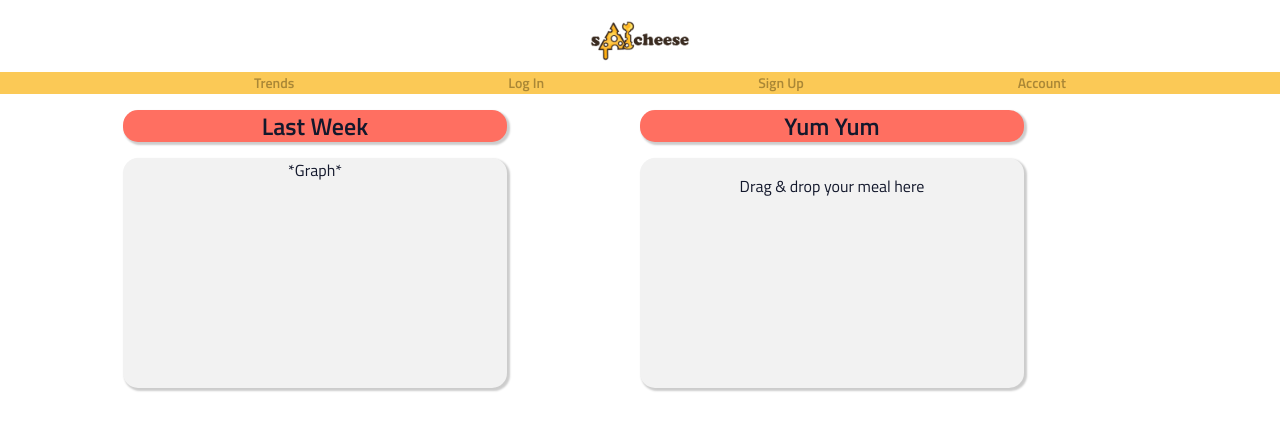
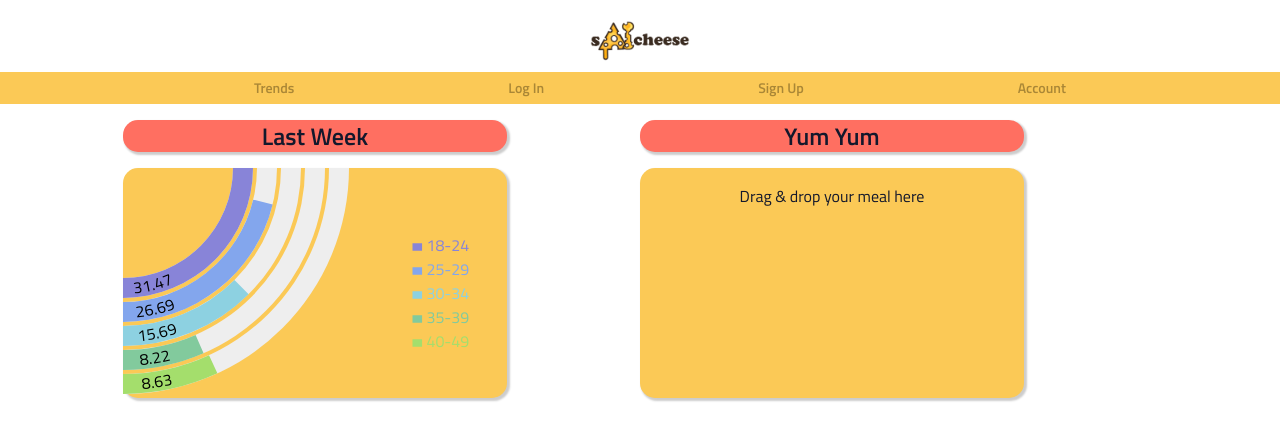
Before and after one commit to CanadianWall/bryce-borer-capstone, a React (Create React App) app: page / in a window 1280 px wide. Shown: the top 440 px of the page. Built offline with nearby package versions, Linux system fonts and the light colour scheme.

Commit message:
added some basic chart stuff. No real data yet

```diff
--- a/package.json
+++ b/package.json
@@ -11,6 +11,7 @@
     "react-dom": "^18.2.0",
     "react-router-dom": "^6.21.2",
     "react-scripts": "5.0.1",
+    "recharts": "^2.11.0",
     "sass": "^1.69.7",
     "web-vitals": "^2.1.4"
   },
--- a/src/components/Chart/Chart.js
+++ b/src/components/Chart/Chart.js
@@ -0,0 +1,104 @@
+import "./Chart.scss";
+import axios from "axios";
+import React, { PureComponent, useEffect } from 'react';
+import { RadialBarChart, RadialBar, Legend, PolarAngleAxis, ResponsiveContainer } from 'recharts';
+
+
+
+
+
+
+const Chart = (props) => {
+
+    const baseUrl = "http://localhost:8080";
+    const accountUrl = `${baseUrl}/account`;
+
+
+    useEffect(() => {
+
+    }, []);
+
+
+
+
+const data = [
+  {
+    name: '18-24',
+    uv: 31.47,
+    pv: 2400,
+    fill: '#8884d8',
+  },
+  {
+    name: '25-29',
+    uv: 26.69,
+    pv: 4567,
+    fill: '#83a6ed',
+  },
+  {
+    name: '30-34',
+    uv: 15.69,
+    pv: 1398,
+    fill: '#8dd1e1',
+  },
+  {
+    name: '35-39',
+    uv: 8.22,
+    pv: 9800,
+    fill: '#82ca9d',
+  },
+  {
+    name: '40-49',
+    uv: 8.63,
+    pv: 3908,
+    fill: '#a4de6c',
+  },
+];
+
+const style = {
+  top: '50%',
+  right: 0,
+  transform: 'translate(-200%, -150%)',
+  lineHeight: '24px',
+};
+
+
+
+
+    return (
+
+        <RadialBarChart
+        cx="0%"
+        cy="0%"
+        innerRadius= "50%"
+        outerRadius="100%"
+        width={490}
+        height={490}
+        barSize={20}
+        data={data}
+        startAngle={270}
+        endAngle={360}
+
+        >
+          <RadialBar
+            minAngle={15}
+            label={{ position: 'insideStart', fill: '#000' }}
+            background
+            ClockWise
+            dataKey="uv"
+          />
+          <Legend iconSize={10} layout="vertical" verticalAlign="middle" wrapperStyle={style} />
+        </RadialBarChart>
+
+    );
+    }
+
+
+    // return (
+    //     <main className="chart">
+
+    //     </main>
+    // )
+// }
+
+
+export default Chart;
--- a/src/components/Header/Header.scss
+++ b/src/components/Header/Header.scss
@@ -39,7 +39,8 @@ nav {
         justify-content: space-evenly;
         background-color: $yellow;
         margin-top: 0;
-
+        height: $tablet-margin;
+        align-items: center;
 
         &--item{
             display: flex;
--- a/src/pages/Home/Home.js
+++ b/src/pages/Home/Home.js
@@ -3,6 +3,7 @@ import axios from "axios";
 import React, { useState, useEffect } from "react";
 import MealProcessing from "../../components/MealProcessing/MealProcessing";
 import Header from "../../components/Header/Header";
+import Chart from "../../components/Chart/Chart";
 
 const baseUrl = "http://localhost:8080";
 const signupUrl = `${baseUrl}/signup`;
@@ -48,7 +49,9 @@ const Home = () => {
             <div className="home--wrapper">
                 <div className="home__box">
                     <h2 className="home__box--title"> Last Week</h2>
-                    <div className="home__box--content"> *Graph*</div>
+                    <div className="home__box--content">
+                    <Chart />
+                    </div>
                 </div>
                 <div className="home__box">
                     <h2 className="home__box--title"> Yum Yum</h2>
--- a/src/pages/Home/Home.scss
+++ b/src/pages/Home/Home.scss
@@ -45,7 +45,7 @@
         &--content {
             // width: 230px;
             height: 230px;
-            background-color: $light-grey;
+            background-color: $yellow;
             border-radius: 15px;
             margin-bottom: calc($mobile-margin/2);
             box-shadow: 2px 2px 2px 1px rgb(0 0 0 / 20%);
```
Also changed, not shown: 1 other file (tests, documents, lock files or other folders).
